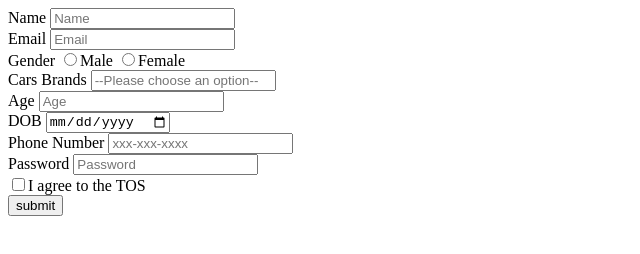
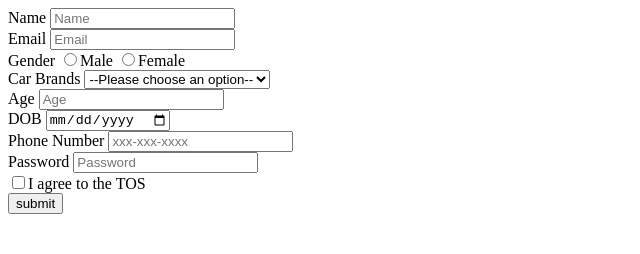
Before and after one commit to acciojob/signup-form-car-Rishitgoyal06, a website: page main.html in a window 1280 px wide. Shown: the whole page, without its empty margins (0-640 px from the left). Drawn offline with Linux system fonts and the light colour scheme.

Commit message:
created a submission

```diff
--- a/main.html
+++ b/main.html
@@ -18,14 +18,20 @@
 
 		<br>
 
-		<label for="gender_m, gender_f">Gender</label>
-		<input type="radio" id="gender_m, gender_f" name="gender"/>Male
-		<input type="radio" id="gender_m, gender_f" name="gender"/>Female
+		<label for="gender_m">Gender</label>
+		<input type="radio" id="gender_m" name="gender" value="male"/>Male
+		<input type="radio" id="gender_f" name="gender" value="female"/>Female
 
 		<br>
 
-		<label for="cars">Cars Brands</label>
-		<input type="select" id="cars" placeholder="--Please choose an option--" name="cars" required/>
+		<label for="cars">Car Brands</label>
+		<select id="cars" name="cars" required>
+		  <option value="">--Please choose an option--</option>
+		  <option>BMW</option>
+		  <option>Maruti</option>
+		  <option>Honda</option>
+		  <option>Hundai</option>
+		</select>
 
 		<br>
 
```
